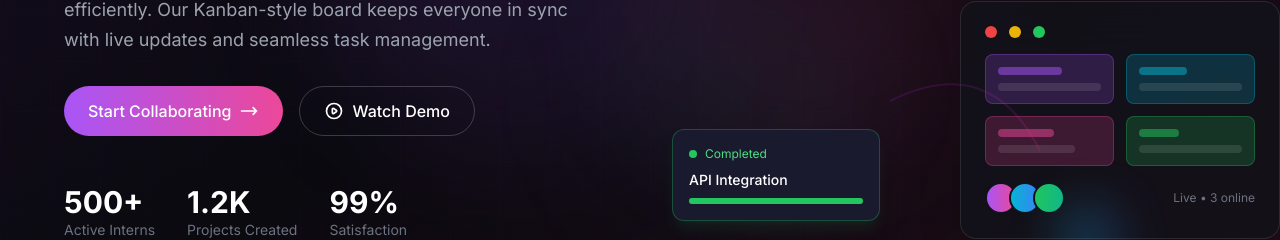
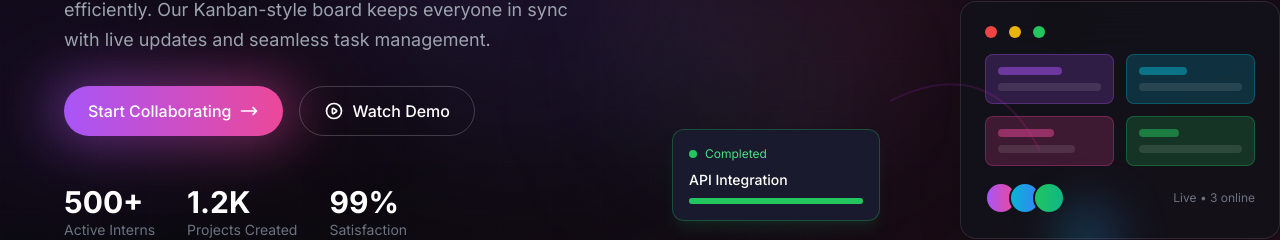
Before and after one commit to MuskanHaryah/Intern-Collaboration-Hub, a React (Vite) app in the folder client/: page / in a window 1280 px wide. Shown: the part 439-679 px from the top of the page. Built offline with nearby package versions, Linux system fonts and the light colour scheme; no server answers; the HTML template or start-up script is replaced by a standard one.

Commit message:
Add glow effect to CTA button & clean up leftover Robot3D files

```diff
--- a/client/src/pages/HomePage.jsx
+++ b/client/src/pages/HomePage.jsx
@@ -95,15 +95,33 @@ export default function HomePage() {
           >
             <Link
               to="/register"
-              className="px-6 py-3 bg-gradient-to-r from-purple-500 to-pink-500 text-white rounded-full font-medium hover:shadow-lg hover:shadow-purple-500/25 transition-all flex items-center gap-2"
+              className="group relative px-6 py-3 bg-gradient-to-r from-purple-500 to-pink-500 text-white rounded-full font-medium transition-all flex items-center gap-2 overflow-visible"
             >
+              {/* Glow effect behind button */}
+              <span className="absolute inset-0 rounded-full bg-gradient-to-r from-purple-500 to-pink-500 blur-xl opacity-50 group-hover:opacity-80 group-hover:blur-2xl transition-all duration-500 -z-10 scale-110" />
+              <span className="absolute inset-0 rounded-full bg-gradient-to-r from-purple-600/60 to-pink-600/60 blur-2xl opacity-30 group-hover:opacity-60 transition-all duration-500 -z-20 scale-150" />
               Start Collaborating
-              <svg className="w-5 h-5" fill="none" stroke="currentColor" viewBox="0 0 24 24">
-                <path strokeLinecap="round" strokeLinejoin="round" strokeWidth={2} d="M17 8l4 4m0 0l-4 4m4-4H3" />
-              </svg>
+              <motion.svg
+                className="w-5 h-5"
+                fill="none"
+                stroke="currentColor"
+                viewBox="0 0 24 24"
+                initial={false}
+                whileHover={{ x: 0 }}
+              >
+                <motion.path
+                  strokeLinecap="round"
+                  strokeLinejoin="round"
+                  strokeWidth={2}
+                  d="M17 8l4 4m0 0l-4 4m4-4H3"
+                  className="group-hover:translate-x-1 transition-transform duration-300"
+                />
+              </motion.svg>
             </Link>
-            <button className="px-6 py-3 border border-white/20 text-white rounded-full font-medium hover:bg-white/10 transition-all flex items-center gap-2">
-              <svg className="w-5 h-5" fill="none" stroke="currentColor" viewBox="0 0 24 24">
+            <button className="group relative px-6 py-3 border border-white/20 text-white rounded-full font-medium hover:bg-white/10 transition-all flex items-center gap-2">
+              {/* Subtle glow on hover */}
+              <span className="absolute inset-0 rounded-full bg-white/5 blur-lg opacity-0 group-hover:opacity-100 transition-all duration-500 -z-10 scale-110" />
+              <svg className="w-5 h-5 group-hover:scale-110 transition-transform duration-300" fill="none" stroke="currentColor" viewBox="0 0 24 24">
                 <path strokeLinecap="round" strokeLinejoin="round" strokeWidth={2} d="M14.752 11.168l-3.197-2.132A1 1 0 0010 9.87v4.263a1 1 0 001.555.832l3.197-2.132a1 1 0 000-1.664z" />
                 <path strokeLinecap="round" strokeLinejoin="round" strokeWidth={2} d="M21 12a9 9 0 11-18 0 9 9 0 0118 0z" />
               </svg>
```
